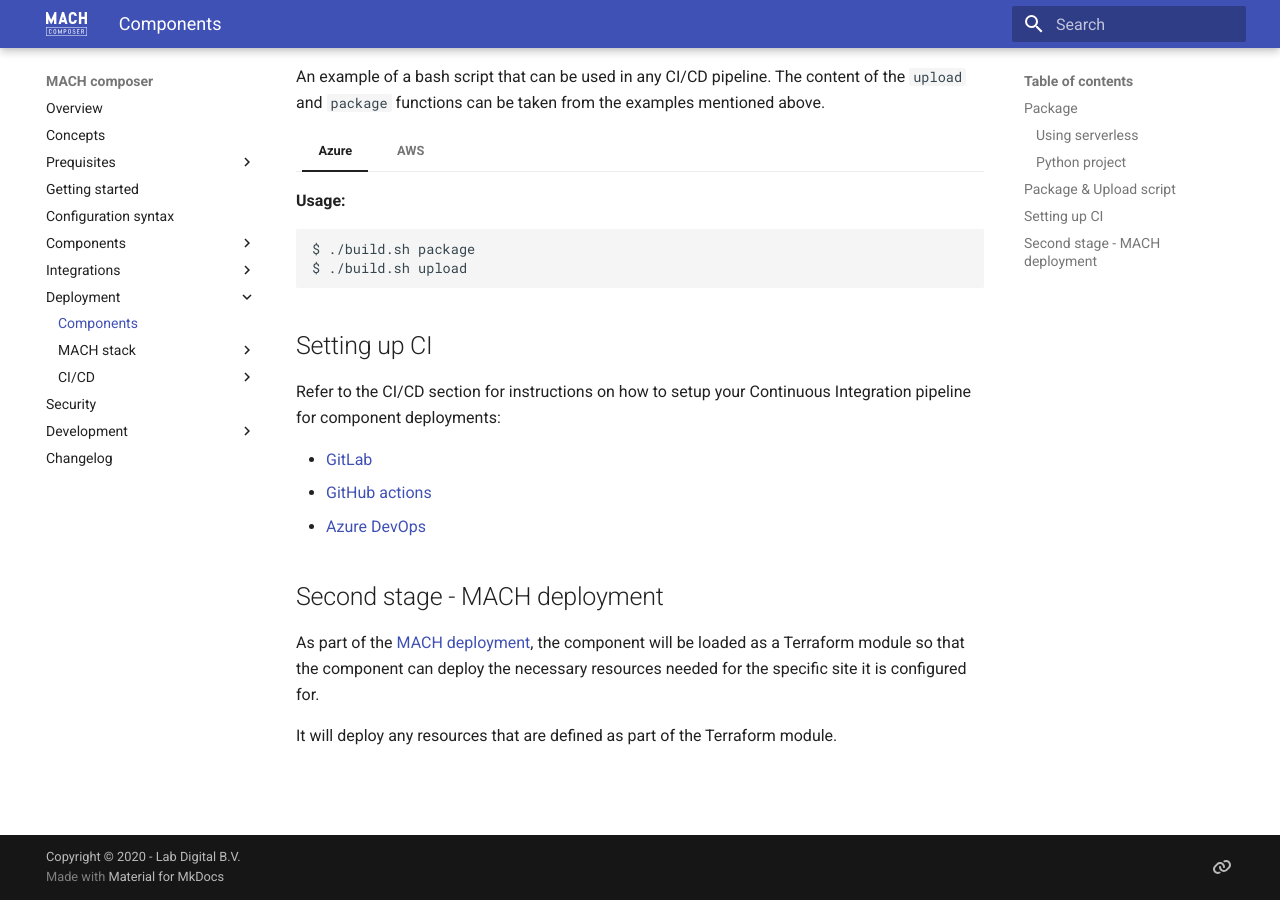
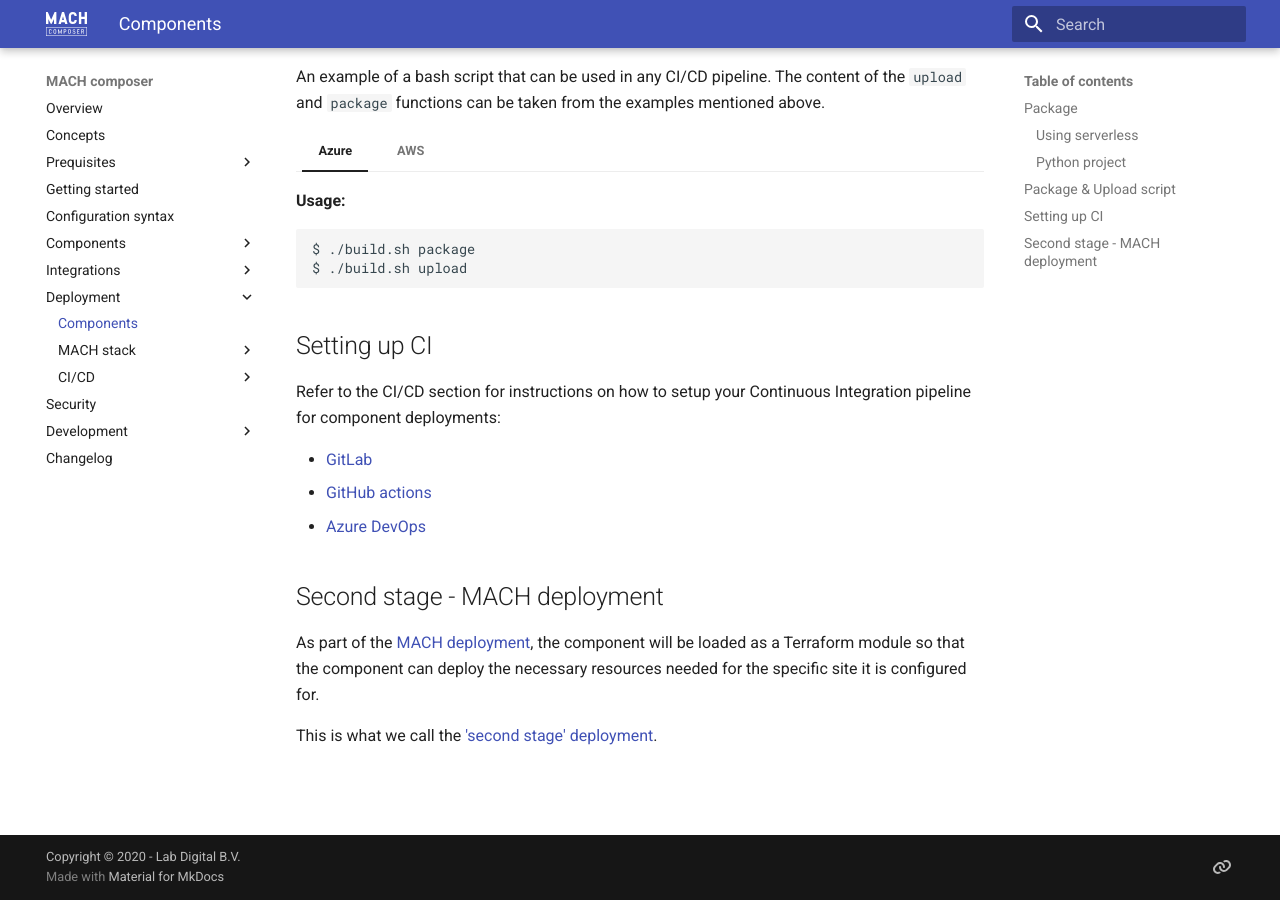
Before and after one commit to mach-composer/mach-composer-cli, an MkDocs documentation site: the page built from docs/src/deployment/components.md, in a window 1280 px wide and 900 px high, scrolled down 924 px. Built offline with MkDocs 1.6.1 and Material for MkDocs 9.7.7, drawn with Linux system fonts in a browser that asks for light colours; a script that is not in the unit is left out.

Commit message:
Clearer reference to second stage deployment

```diff
--- a/docs/src/deployment/components.md
+++ b/docs/src/deployment/components.md
@@ -149,6 +149,6 @@
 
 As part of the [MACH deployment](./config/index.md), the component will be loaded as a Terraform module so that the component can deploy the necessary resources needed for the specific site it is configured for.
 
-It will deploy any resources that are defined as part of the Terraform module.
+This is what we call the ['second stage' deployment](./config/components.md).
 
 ###
```
